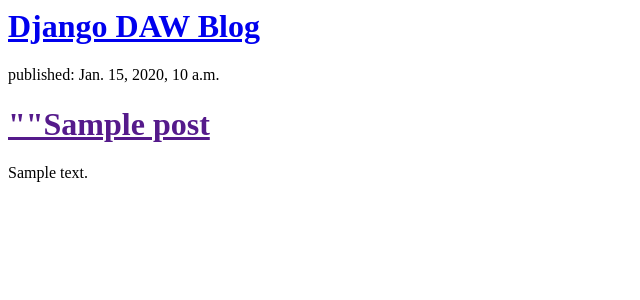
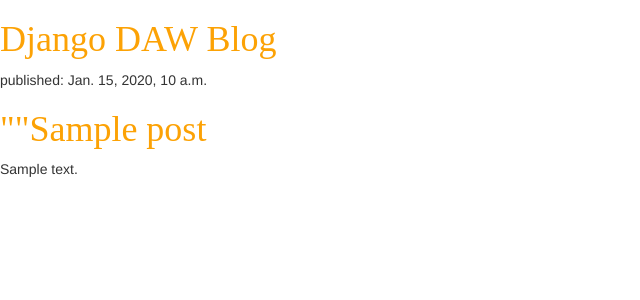
Before and after one commit to AlexandraGutierrezB/mi-primer-blog, a Django app: template blog/templates/blog/post_list.html in a window 1280 px wide. Shown: the top 300 px of the page, without its empty margins (0-640 px from the left). Run offline with Django 3.2, Linux system fonts and the light colour scheme; the template is opened without the code that fills it: values that come from a table or form of the project are taken from there, others are empty; tables that the repository leaves empty hold one stand-in row (values such as "Sample post"); some libraries are stand-ins or nearby versions.

Commit message:
template postlist

```diff
--- /dev/null
+++ b/blog/static/css/blog.css
@@ -0,0 +1,545 @@
+
+
+
+
+
+
+
+
+
+
+
+
+
+
+
+
+
+
+
+
+
+
+
+
+
+
+
+
+
+
+
+
+
+
+
+
+
+
+
+
+
+
+
+
+
+
+
+
+
+
+
+
+
+
+
+
+
+
+
+
+
+
+
+
+
+
+
+
+
+
+
+
+
+
+
+
+
+
+
+
+
+
+
+
+
+
+
+
+
+
+
+
+
+
+
+
+
+
+
+
+
+
+
+
+
+
+
+
+
+
+
+
+
+
+
+
+
+
+
+
+
+
+
+
+
+
+
+
+
+
+
+
+
+
+
+
+
+
+
+
+
+
+
+
+
+
+
+
+
+
+
+
+
+
+
+
+
+
+
+
+
+
+
+
+
+
+
+
+
+
+
+
+
+
+
+
+
+
+
+
+
+
+
+
+
+
+
+
+
+
+
+
+
+
+
+
+
+
+
+
+
+
+
+
+
+
+
+
+
+
+
+
+
+
+
+
+
+
+
+
+
+
+
+
+
+
+
+
+
+
+
+
+
+
+
+
+
+
+
+
+
+
+
+
+
+
+
+
+
+
+
+
+
+
+
+
+
+
+
+
+
+
+
+
+
+
+
+
+
+
+
+
+
+
+
+
+
+
+
+
+
+
+
+
+
+
+
+
+
+
+
+
+
+
+
+
+
+
+
+
+
+
+
+
+
+
+
+
+
+
+
+
+
+
+
+
+
+
+
+
+
+
+
+
+
+
+
+
+
+
+
+
+
+
+
+
+
+
+
+
+
+
+
+
+
+
+
+
+
+
+
+
+
+
+
+
+
+
+
+
+
+
+
+
+
+
+
+
+
+
+
+
+
+
+
+
+
+
+
+
+
+
+
+
+
+
+
+
+
+
+
+
+
+
+
+
+
+
+
+
+
+
+
+
+
+
+
+
+
+
+
+
+
+
+
+
+
+
+
+
+
+
+
+
+
+
+
+
+
+
+
+
+
+
+
+
+
+
+
+
+
+
+
+
+
+
+
+
+
+
+
+
+
+
+
+
+
+
+
+
+
+
+
+
+
+
+
+
+
+
+
+
+
+
+
+
+
+
+
+
+
+
+
+
+
+
+
+
+
+
+
+
+
+
+
+
+
+
+
+
+
+
+
+
+
+
+
+
+
+
+
+
+
+
+
+
+
+
+
+
+
+
+
+
+
+
+
+
+
+
+
+
+
+h1 a {
+  color: #FCA205;
+  font-family: 'Lobster';
+}
+
+
+<a href="https://en.wikipedia.org/wiki/Django" class="external_link" id"link_to_wiki_page">
+
+body {
+  padding-left: 15px;
+
+}
--- a/blog/templates/blog/post_list.html
+++ b/blog/templates/blog/post_list.html
@@ -1,7 +1,17 @@
+
+{% load staticfiles %}
+<html>
+
+<head>
+<link rel="stylesheet" href="//maxcdn.bootstrapcdn.com/bootstrap/3.2.0/css/bootstrap.min.css">
+<link rel="stylesheet" href="//maxcdn.bootstrapcdn.com/bootstrap/3.2.0/css/bootstrap-theme.min.css">
+<link rel="stylesheet" href="{% static 'css/blog.css' %}">
+</head>
+<body>
+
 <div>
    <h1><a href="/">Django DAW Blog</a></h1>
 </div>
-
 
 {% for post in posts %}
   <div>
@@ -10,3 +20,5 @@
      <p>{{ post.text|linebreaksbr }}</p>
   </div>
 {% endfor %}
+ </body>
+</html>
```
